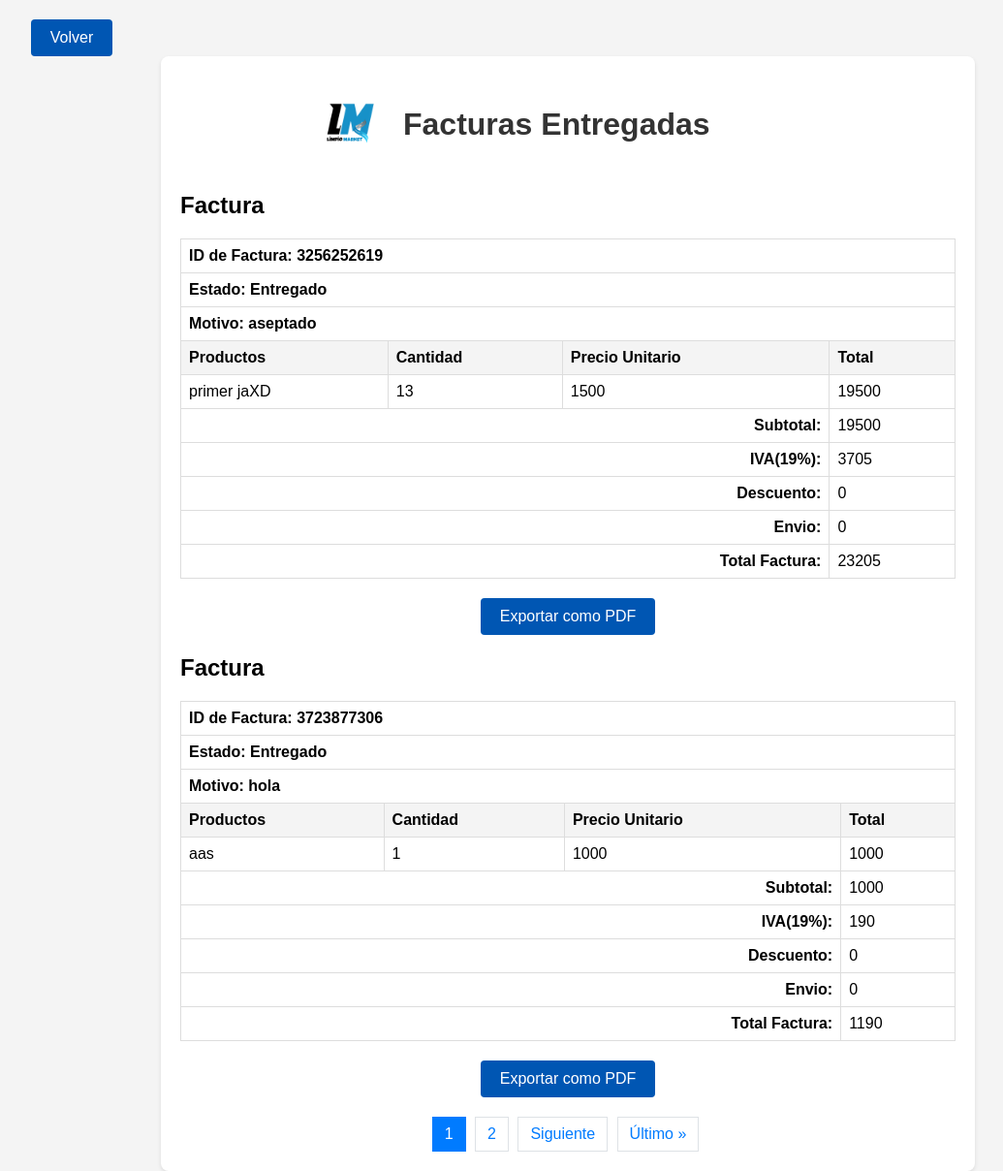
After one commit to dngz/LimpioMarket, a Django app: page /facturas_entregadas/ in a window 1280 px wide. The commit adds this page. Shown: the whole page at 97% size, without its empty margins (54-1089 px from the left). Run offline with Django 5.2, Linux system fonts and the light colour scheme; a user stored in the database is signed in; data comes from the database, SQL or seed files in the repository; both versions use the stored data as it was after the commit; some libraries are stand-ins or nearby versions.

Commit message:
filtrar por estado, ver facturas entregadas añadido

```diff
--- a/LimpioMarket/webMarket/static/css/lista.css
+++ b/LimpioMarket/webMarket/static/css/lista.css
@@ -151,26 +151,57 @@ h1 {
 .btn:hover {
     background-color: #004494;
 }
-.pagination {
+.pagination-container {
     text-align: center;
     margin-top: 20px;
 }
 
-.pagination .step-links {
+.pagination {
     display: inline-block;
+    padding-left: 0;
+    margin: 0;
+    border-radius: 4px;
 }
 
-.pagination a {
-    color: #007bff;
-    text-decoration: none;
-    margin: 0 5px;
+.pagination .page-item {
+    display: inline-block;
+    margin-right: 5px;
 }
 
-.pagination a:hover {
-    text-decoration: underline;
+.pagination .page-link {
+    position: relative;
+    display: block;
+    padding: 0.5rem 0.75rem;
+    color: #007bff;
+    background-color: #fff;
+    border: 1px solid #dee2e6;
+    text-decoration: none;
 }
 
-.pagination .current {
-    margin: 0 5px;
-    font-weight: bold;
+.pagination .page-link:hover {
+    z-index: 2;
+    color: #0056b3;
+    background-color: #e9ecef;
+    border-color: #ddd;
 }
+
+.pagination .page-link:focus {
+    z-index: 2;
+    outline: 0;
+    box-shadow: 0 0 0 0.2rem rgba(0, 123, 255, 0.25);
+}
+
+.pagination .page-item.active .page-link {
+    z-index: 1;
+    color: #fff;
+    background-color: #007bff;
+    border-color: #007bff;
+}
+
+.pagination .page-item.disabled .page-link {
+    color: #6c757d;
+    pointer-events: none;
+    cursor: auto;
+    background-color: #fff;
+    border-color: #dee2e6;
+}
--- /dev/null
+++ b/LimpioMarket/webMarket/templates/facturas_entregadas.html
@@ -0,0 +1,165 @@
+<!DOCTYPE html>
+<html>
+
+<head>
+    <title>Facturas Entregadas</title>
+    {% load static %}
+    <link rel="stylesheet" href="{% static 'css/lista.css' %}">
+    <script src="https://cdn.jsdelivr.net/npm/sweetalert2@11"></script>
+    <script src="https://cdnjs.cloudflare.com/ajax/libs/jspdf/2.5.0/jspdf.umd.min.js"></script>
+    <script src="https://cdnjs.cloudflare.com/ajax/libs/jspdf-autotable/3.5.13/jspdf.plugin.autotable.min.js"></script>
+</head>
+
+<body>
+    <div class="button-container">
+        <a href="{% url 'lista_productos' %}" class="btn btn-primary" id="logoutBtn"
+            style="margin-right: 80%;">Volver</a>
+    </div>
+    <div class="container">
+        <div class="logo-container" style="display: flex; align-items: center; margin-left: 15%;">
+            <img src="{% static 'img/l.png' %}" alt="Logo" width="100" style="margin-right: 10px;">
+            <h1>Facturas Entregadas</h1>
+        </div>
+
+        {% for item in page_obj %}
+        <div class="factura">
+            <h2>Factura</h2>
+            <div class="info-container">
+                <table class="factura-tabla">
+                    <thead>
+                        <tr>
+                            <td colspan="4"><strong>ID de Factura:</strong> {{ item.factura.numero_factura }}</td>
+                        </tr>
+                        <tr>
+                            <td colspan="4"><strong>Estado:</strong> {{ item.factura.estado }}</td>
+                        </tr>
+                        <tr>
+                            <td colspan="4"><strong>Motivo:</strong> {{ item.factura.motivo }}</td>
+                        </tr>
+                        <tr>
+                            <th>Productos</th>
+                            <th>Cantidad</th>
+                            <th>Precio Unitario</th>
+                            <th>Total</th>
+                        </tr>
+                    </thead>
+                    <tbody>
+                        {% for detalle in item.detalles %}
+                        <tr>
+                            <td>{{ detalle.producto.nombre }}</td>
+                            <td>{{ detalle.cantidad }}</td>
+                            <td>{{ detalle.producto.precio }}</td>
+                            <td>{{ detalle.total }}</td>
+                        </tr>
+                        {% endfor %}
+                        <tr>
+                            <td colspan="3" style="text-align: right;"><strong>Subtotal:</strong></td>
+                            <td>{{ item.factura.subtotal|floatformat:0 }}</td>
+                        </tr>
+                        <tr>
+                            <td colspan="3" style="text-align: right;"><strong>IVA(19%):</strong></td>
+                            <td>{{ item.factura.impuestos|floatformat:0 }}</td>
+                        </tr>
+                        <tr>
+                            <td colspan="3" style="text-align: right;"><strong>Descuento:</strong></td>
+                            <td>0</td>
+                        </tr>
+                        <tr>
+                            <td colspan="3" style="text-align: right;"><strong>Envio:</strong></td>
+                            <td>0</td>
+                        </tr>
+                        <tr>
+                            <td colspan="3" style="text-align: right;"><strong>Total Factura:</strong></td>
+                            <td>{{ item.factura.total|floatformat:0 }}</td>
+                        </tr>
+                    </tbody>
+                </table>
+            </div>
+            <div class="button-container">
+                <button class="btn exportar-pdf" data-factura-id="{{ item.factura.numero_factura }}">Exportar como
+                    PDF</button>
+            </div>
+        </div>
+        {% endfor %}
+
+        <!-- Paginación -->
+        <div class="pagination-container">
+            <ul class="pagination">
+                {% if page_obj.has_previous %}
+                <li class="page-item">
+                    <a class="page-link" href="?page=1" aria-label="Primero">
+                        &laquo; Primero
+                    </a>
+                </li>
+                <li class="page-item">
+                    <a class="page-link" href="?page={{ page_obj.previous_page_number }}" aria-label="Anterior">
+                        Anterior
+                    </a>
+                </li>
+                {% endif %}
+
+                {% for num in page_obj.paginator.page_range %}
+                {% if page_obj.number == num %}
+                <li class="page-item active">
+                    <span class="page-link">{{ num }}</span>
+                </li>
+                {% elif num > page_obj.number|add:'-3' and num < page_obj.number|add:'3' %} <li class="page-item">
+                    <a class="page-link" href="?page={{ num }}">{{ num }}</a>
+                    </li>
+                    {% endif %}
+                    {% endfor %}
+
+                    {% if page_obj.has_next %}
+                    <li class="page-item">
+                        <a class="page-link" href="?page={{ page_obj.next_page_number }}" aria-label="Siguiente">
+                            Siguiente
+                        </a>
+                    </li>
+                    <li class="page-item">
+                        <a class="page-link" href="?page={{ page_obj.paginator.num_pages }}" aria-label="Último">
+                            Último &raquo;
+                        </a>
+                    </li>
+                    {% endif %}
+            </ul>
+        </div>
+        <script>
+            document.addEventListener('DOMContentLoaded', function () {
+                const { jsPDF } = window.jspdf;
+
+                document.querySelectorAll('.exportar-pdf').forEach(button => {
+                    button.addEventListener('click', function () {
+                        const facturaId = this.dataset.facturaId;
+                        const facturaElement = this.closest('.factura');
+                        const doc = new jsPDF();
+
+                        // Set initial y coordinate for text and tables
+                        let y = 10;
+
+                        // Add Factura title
+                        doc.text('Factura', 10, y);
+                        y += 10;
+
+                        // Información de la factura
+                        doc.autoTable({
+                            startY: y,
+                            html: facturaElement.querySelector('.info-container table')
+                        });
+                        y = doc.lastAutoTable.finalY + 10; // Update y coordinate
+
+                        // Información de la factura
+                        doc.text('Detalles de la Factura', 10, y);
+                        y += 10;
+                        doc.autoTable({
+                            startY: y,
+                            html: facturaElement.querySelector('.factura-tabla')
+                        });
+
+                        doc.save('factura_' + facturaId + '.pdf');
+                    });
+                });
+            });
+        </script>
+</body>
+
+</html>
--- a/LimpioMarket/webMarket/urls.py
+++ b/LimpioMarket/webMarket/urls.py
@@ -12,5 +12,6 @@ urlpatterns = [
     path('actualizar-orden/<int:orden_id>/', actualizar_orden, name='actualizar_orden'),
     path('modificar_estado_orden/<int:orden_id>/', modificar_estado_orden, name='mod_es_ord'),
     path('ordenes/<int:orden_id>/modificar_estado/', modificar_estado_orden, name='modificar_estado_orden'),
-
+    path('ordenes/<int:orden_id>/historial/', ver_historial, name='ver_historial'),
+    path('facturas_entregadas/', lista_facturas_entregadas, name='facturas_entregadas'),
 ]
--- a/LimpioMarket/webMarket/views.py
+++ b/LimpioMarket/webMarket/views.py
@@ -8,7 +8,7 @@ from django.utils.safestring import mark_safe
 from django.contrib.auth.decorators import login_required
 from django.db import transaction
 import json
-from .models import Usuario, CarritoDeCompra, Producto, OrdenDeCompra, DetallePedido, Factura,DetalleEstado
+from .models import Usuario, CarritoDeCompra, Producto, OrdenDeCompra, DetallePedido, Factura,DetalleEstado, HistorialCambios
 from django.db.models import F, Sum
 from django.utils.crypto import get_random_string
 from django.utils import timezone
@@ -122,13 +122,25 @@ def actualizar_orden(request, orden_id):
     if request.method == 'POST':
         orden = get_object_or_404(OrdenDeCompra, id=orden_id)
         detalles = DetallePedido.objects.filter(orden_de_compra=orden)
+        cambios = []
 
         for detalle in detalles:
+            cantidad_anterior = detalle.cantidad
+            precio_anterior = detalle.producto.precio
+            nombre_anterior = detalle.producto.nombre
+
             detalle.cantidad = int(request.POST.get(f'cantidad_{detalle.id}'))
             detalle.producto.precio = float(request.POST.get(f'precio_producto_{detalle.id}'))
             detalle.producto.nombre = request.POST.get(f'nombre_producto_{detalle.id}')
             detalle.producto.save()
             detalle.save()
+
+            if cantidad_anterior != detalle.cantidad:
+                cambios.append(f'Cantidad de {detalle.producto.nombre} cambiada de {cantidad_anterior} a {detalle.cantidad}')
+            if precio_anterior != detalle.producto.precio:
+                cambios.append(f'Precio de {detalle.producto.nombre} cambiado de {precio_anterior} a {detalle.producto.precio}')
+            if nombre_anterior != detalle.producto.nombre:
+                cambios.append(f'Nombre del producto cambiado de {nombre_anterior} a {detalle.producto.nombre}')
 
         # Recalcular valores de la orden
         subtotal = sum(detalle.cantidad * detalle.producto.precio for detalle in detalles)
@@ -149,8 +161,23 @@ def actualizar_orden(request, orden_id):
         factura.total = total
         factura.save()
 
+        # Registrar en el historial de cambios
+        if cambios:
+            descripcion_cambios = "; ".join(cambios)
+            HistorialCambios.objects.create(
+                orden=orden,
+                usuario=request.user,
+                descripcion=descripcion_cambios
+            )
+
         return JsonResponse({'success': 'Orden y factura actualizadas exitosamente'})
     return JsonResponse({'error': 'Método no permitido'}, status=405)
+
+@login_required
+def ver_historial(request, orden_id):
+    orden = get_object_or_404(OrdenDeCompra, id=orden_id)
+    historial = HistorialCambios.objects.filter(orden=orden).order_by('-fecha_cambio')
+    return render(request, 'historial.html', {'orden': orden, 'historial': historial})
 
 def login(request):
     if request.method == 'POST':
@@ -212,21 +239,23 @@ def lista_productos(request):
                 factura.total = total_factura
                 factura.save()
 
-        detalles_con_totales = [
-            {
-                'producto': detalle.producto,
-                'cantidad': detalle.cantidad,
-                'total': detalle.cantidad * detalle.producto.precio
-            }
-            for detalle in orden.detalles.all()
-        ]
+        # Filtrar facturas para usuarios no superusuarios
+        if request.user.is_superuser or factura.estado != 'Entregado':
+            detalles_con_totales = [
+                {
+                    'producto': detalle.producto,
+                    'cantidad': detalle.cantidad,
+                    'total': detalle.cantidad * detalle.producto.precio
+                }
+                for detalle in orden.detalles.all()
+            ]
 
-        ordenes_con_factura.append({
-            'orden': orden,
-            'factura': factura,
-            'total': orden.detalles.aggregate(total=Sum(F('cantidad') * F('producto__precio')))['total'] or 0,
-            'detalles': detalles_con_totales
-        })
+            ordenes_con_factura.append({
+                'orden': orden,
+                'factura': factura,
+                'total': orden.detalles.aggregate(total=Sum(F('cantidad') * F('producto__precio')))['total'] or 0,
+                'detalles': detalles_con_totales
+            })
 
     # Configurar la paginación
     paginator = Paginator(ordenes_con_factura, 2)  # Muestra 2 órdenes por página
@@ -306,3 +335,31 @@ def modificar_estado(request, orden_id):
         return JsonResponse({'status': 'success'})
 
     return JsonResponse({'status': 'error', 'message': 'Invalid request method'}, status=400)
+
+@login_required
+def lista_facturas_entregadas(request):
+    facturas_entregadas = Factura.objects.filter(estado='Entregado').prefetch_related('orden_de_compra__detalles__producto')
+
+    facturas_con_detalles = []
+    for factura in facturas_entregadas:
+        detalles_con_totales = [
+            {
+                'producto': detalle.producto,
+                'cantidad': detalle.cantidad,
+                'total': detalle.cantidad * detalle.producto.precio
+            }
+            for detalle in factura.orden_de_compra.detalles.all()
+        ]
+
+        facturas_con_detalles.append({
+            'factura': factura,
+            'orden': factura.orden_de_compra,
+            'detalles': detalles_con_totales
+        })
+
+    # Configurar la paginación
+    paginator = Paginator(facturas_con_detalles, 2)  # Muestra 2 facturas por página
+    page_number = request.GET.get('page')
+    page_obj = paginator.get_page(page_number)
+
+    return render(request, 'facturas_entregadas.html', {'page_obj': page_obj, 'es_superusuario': request.user.is_superuser})
```
Also changed, not shown: LimpioMarket/webMarket/models.py (+9 -0 lines), LimpioMarket/webMarket/templates/lista.html (+89 -18 lines), LimpioMarket/db.sqlite3, LimpioMarket/webMarket/migrations/0001_initial.py, LimpioMarket/webMarket/migrations/0002_factura_estado.py (deleted), LimpioMarket/webMarket/migrations/0003_detalleestado.py (deleted), LimpioMarket/webMarket/migrations/0004_factura_motivo.py (deleted).
